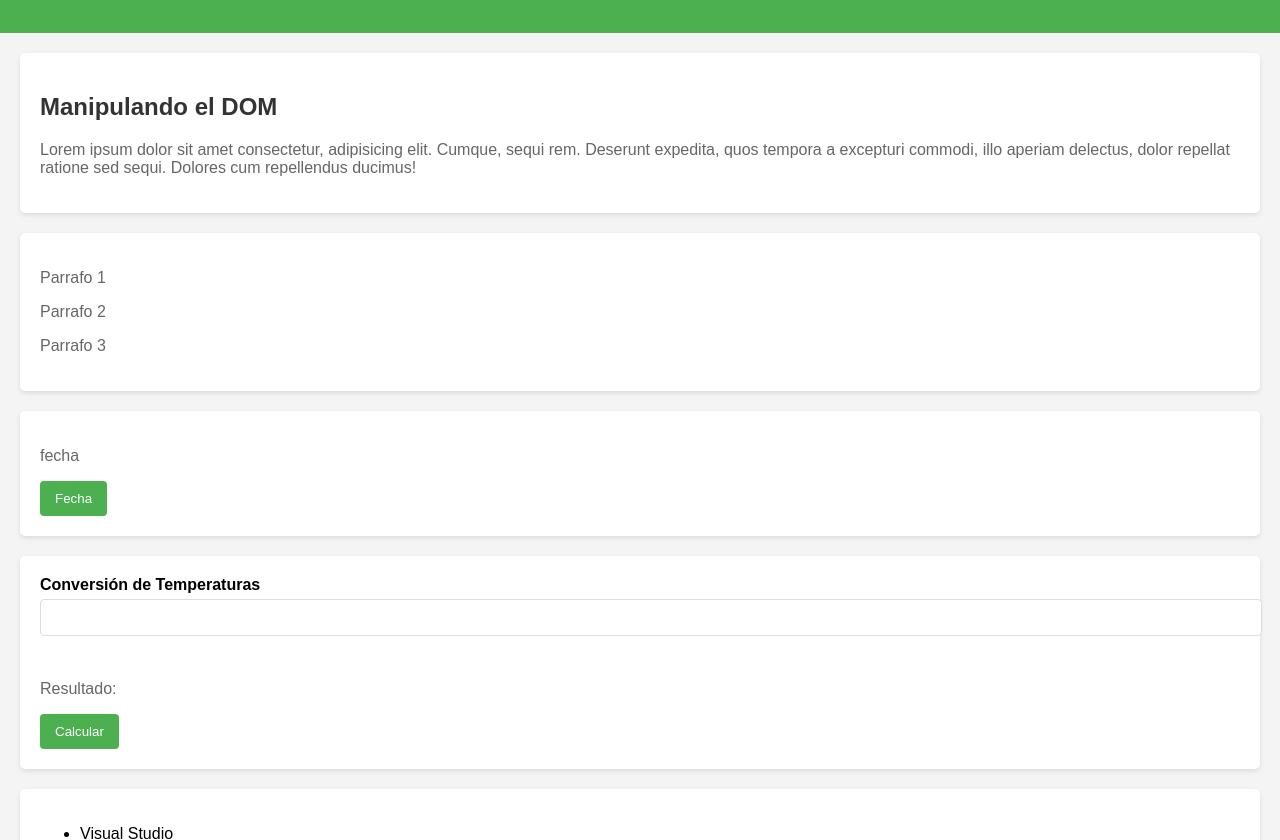
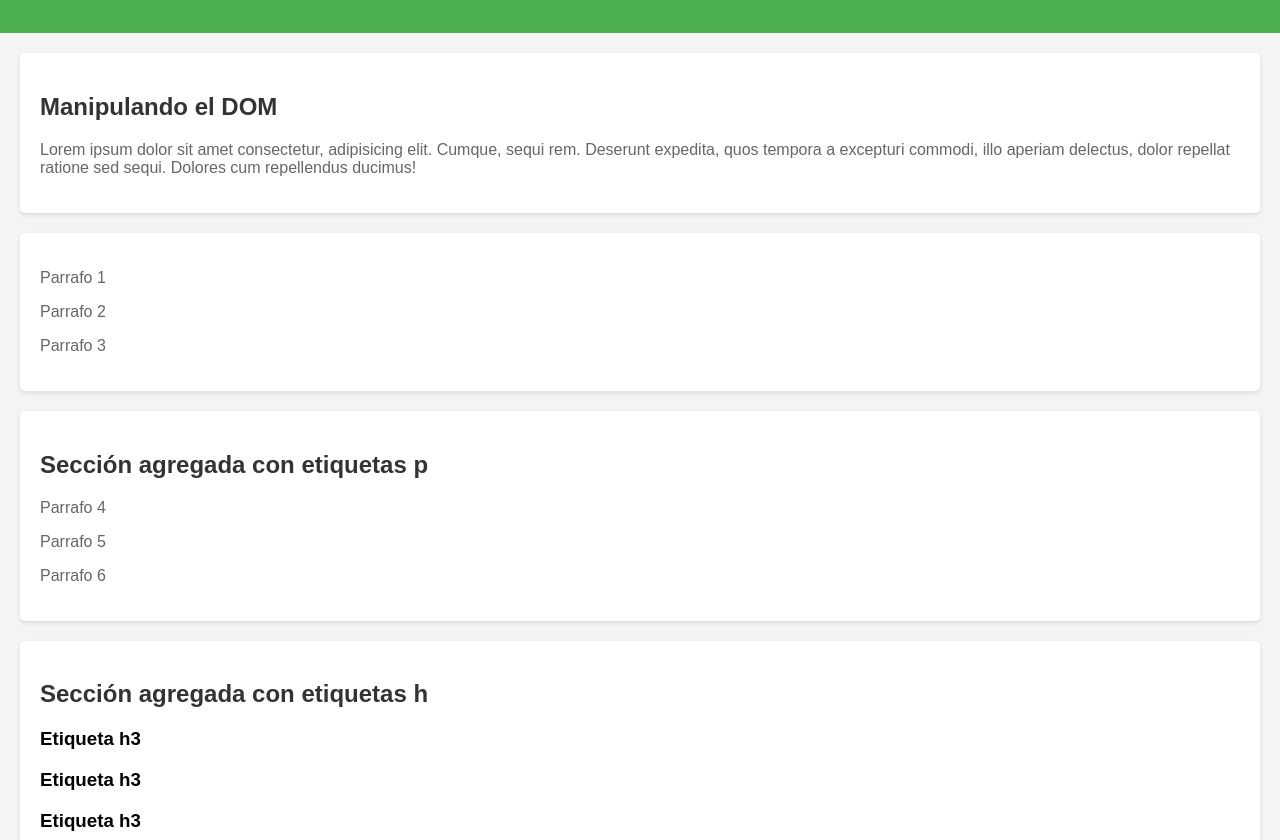
Before and after one commit to TatianaPLC/EjercicioDOM, a plain HTML site: page index.html in a window 1280 px wide. Shown: the part 121-961 px from the top of the page. Drawn offline with Linux system fonts and the light colour scheme.

Commit message:
Ajustes de secciones

```diff
--- a/index.html
+++ b/index.html
@@ -19,6 +19,19 @@
         <p id="p1">Parrafo 1</p>
         <p id="p2">Parrafo 2</p>
         <p id="p3">Parrafo 3</p>
+    </section>
+    <section>
+        <h2>Sección agregada con etiquetas p</h2>
+        <p id="p1">Parrafo 4</p>
+        <p id="p2">Parrafo 5</p>
+        <p id="p3">Parrafo 6</p>
+    </section>
+    <section>
+        <h2>Sección agregada con etiquetas h</h2>
+        <h3 id="h31"">Etiqueta h3</h3>
+        <h3 id="h32"">Etiqueta h3</h3>
+        <h3 id="h33"">Etiqueta h3</h3>
+        <p id="texto">Lorem ipsum dolor sit, amet consectetur adipisicing elit. Saepe deserunt facilis expedita magni quas reprehenderit provident, eligendi neque ducimus amet, magnam nulla voluptatum reiciendis ipsum consequatur dignissimos velit, omnis blanditiis.</p>
     </section>
     <section>
         <p id="resultado">fecha</p>
```
